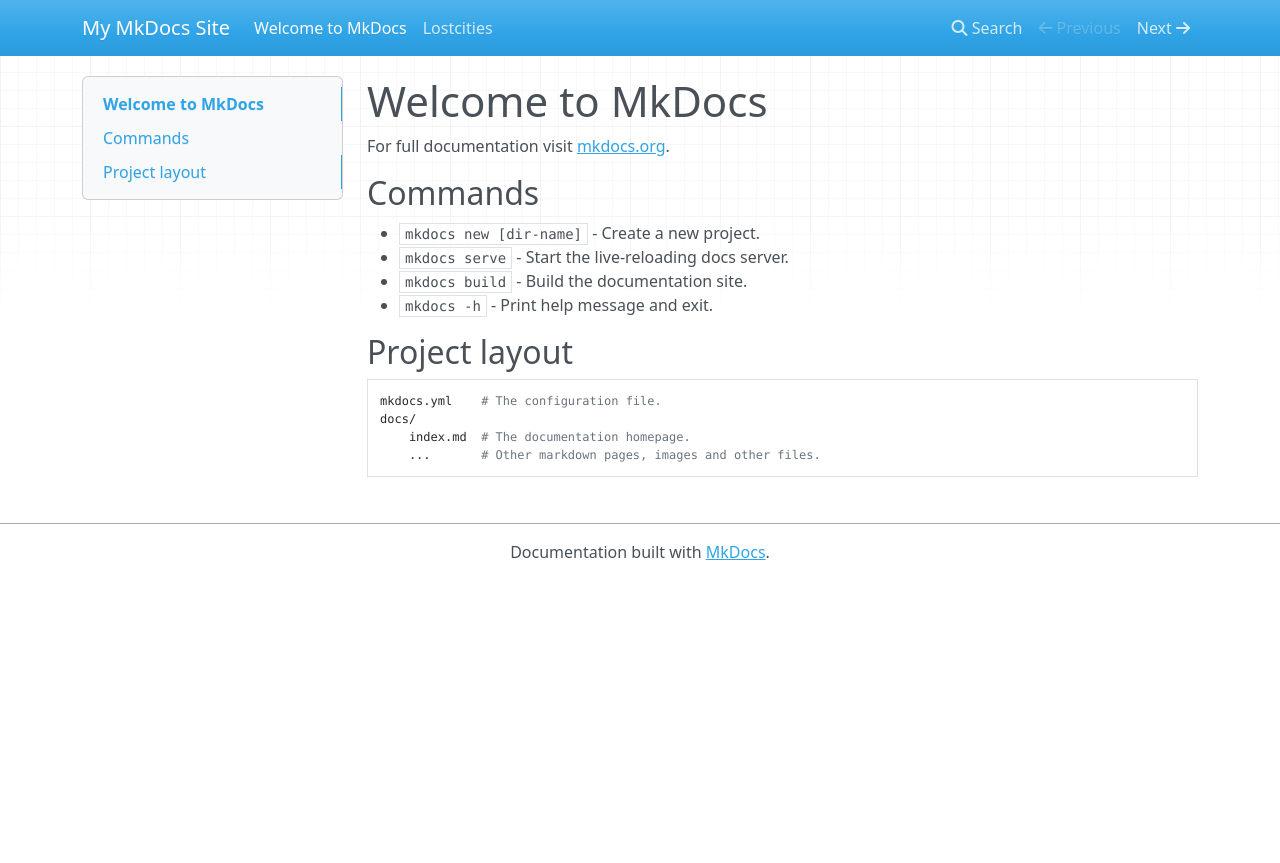
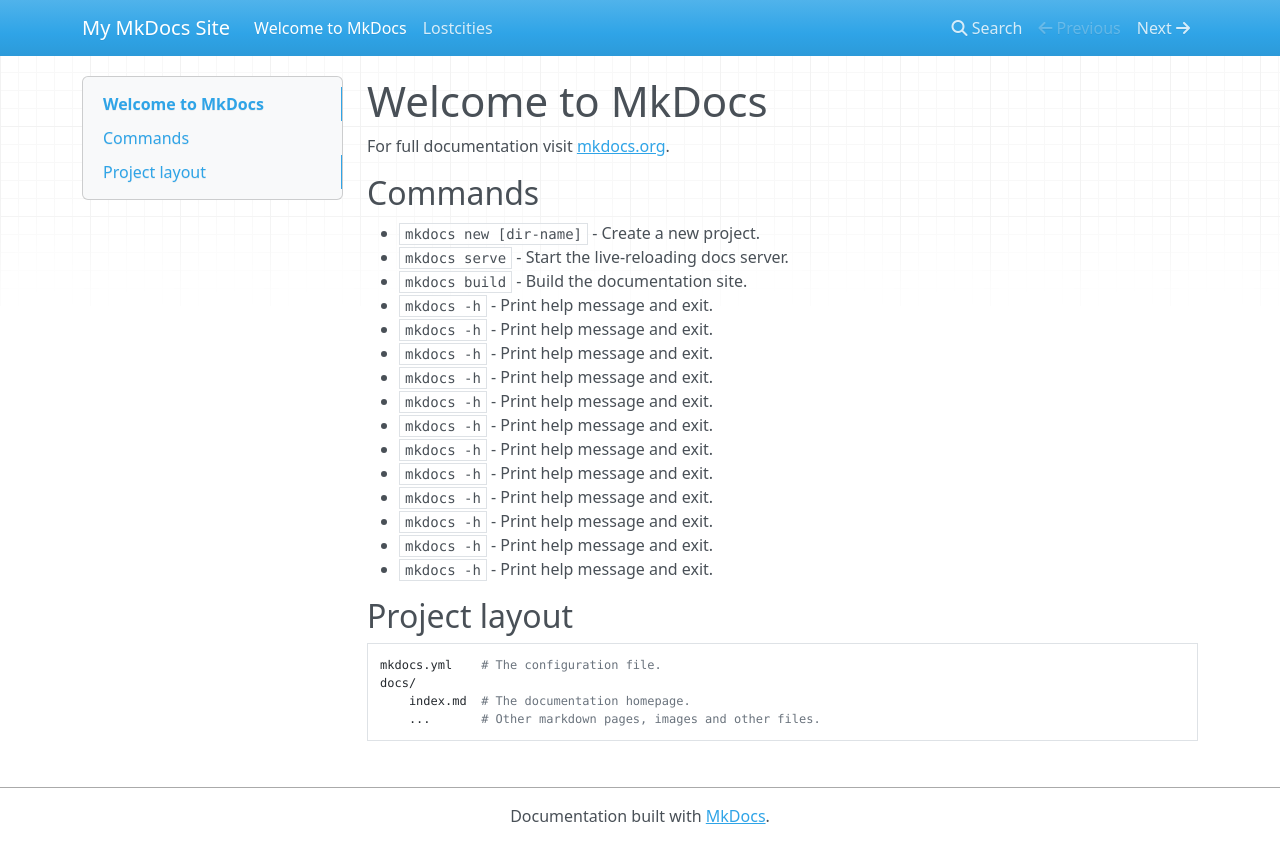
Before and after one commit to Uni-Sopron/szta-23-farkas1070, an MkDocs documentation site: the page built from docs/index.md, in a window 1280 px wide. Shown: the top 863 px of the page. Built offline with MkDocs 1.6.1, drawn with Linux system fonts in a browser that asks for light colours; nearby versions of some CDN libraries.

Commit message:
check if changes apply

```diff
--- a/docs/index.md
+++ b/docs/index.md
@@ -8,6 +8,17 @@ For full documentation visit [mkdocs.org](https://www.mkdocs.org).
 * `mkdocs serve` - Start the live-reloading docs server.
 * `mkdocs build` - Build the documentation site.
 * `mkdocs -h` - Print help message and exit.
+* `mkdocs -h` - Print help message and exit.
+* `mkdocs -h` - Print help message and exit.
+* `mkdocs -h` - Print help message and exit.
+* `mkdocs -h` - Print help message and exit.
+* `mkdocs -h` - Print help message and exit.
+* `mkdocs -h` - Print help message and exit.
+* `mkdocs -h` - Print help message and exit.
+* `mkdocs -h` - Print help message and exit.
+* `mkdocs -h` - Print help message and exit.
+* `mkdocs -h` - Print help message and exit.
+* `mkdocs -h` - Print help message and exit.
 
 ## Project layout
 
```
